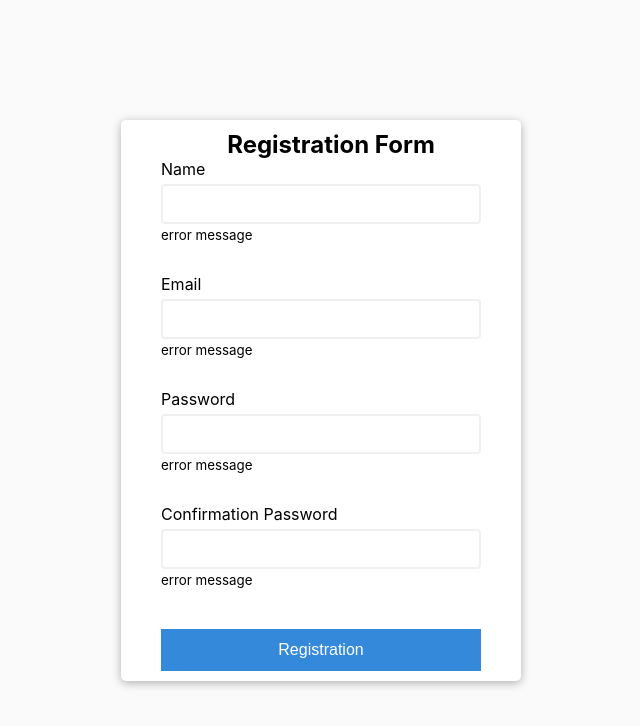
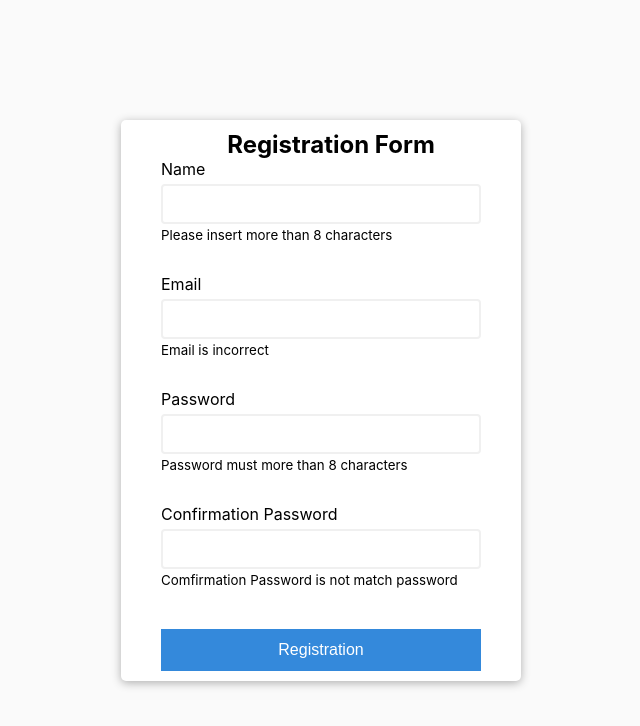
Before and after one commit to kiatklai/form-validation, a React (Create React App) app: page / in a window 1280 px wide. Shown: the top 726 px of the page, without its empty margins (319-959 px from the left). Built offline with nearby package versions, Linux system fonts and the light colour scheme.

Commit message:
エラーメッセージ

```diff
--- a/src/components/FormComponent.js
+++ b/src/components/FormComponent.js
@@ -6,6 +6,12 @@ const FormComponent =()=>{
   const [email,setEmail] = useState('')
   const [password,setPassword] = useState('')
   const [repassword,setRepassword] = useState('')
+
+  const [errorUserName,serErrorUserName] = useState('Please insert more than 8 characters')
+  const [errorEmail,setErrorEmail] = useState('Email is incorrect')
+  const [errorPassword,setErrorPassword] = useState('Password must more than 8 characters')
+  const [errorRePassword,setErrorRePassword] = useState('Comfirmation Password is not match password')
+
   return (
     <div className="container">
       <form className="form">
@@ -13,22 +19,22 @@ const FormComponent =()=>{
         <div className="form-control">
           <label>Name</label>
           <input type="text" value={userName} onChange={(e)=>setUserName(e.target.value)}/>
-          <small>error message</small>
+          <small>{errorUserName}</small>
         </div>
         <div className="form-control">
           <label>Email</label>
           <input type="email" value={email} onChange={(e)=>setEmail(e.target.value)}/>
-          <small>error message</small>
+          <small>{errorEmail}</small>
         </div>
         <div className="form-control">
           <label>Password</label>
           <input type="password" value={password} onChange={(e)=>setPassword(e.target.value)}/>
-          <small>error message</small>
+          <small>{errorPassword}</small>
         </div>
         <div className="form-control">
           <label>Confirmation Password</label>
           <input type="password" value={repassword} onChange={(e)=>setRepassword(e.target.value)}/>
-          <small>error message</small>
+          <small>{errorRePassword}</small>
         </div>
         <button type="submit">Registration</button>
       </form>
```
